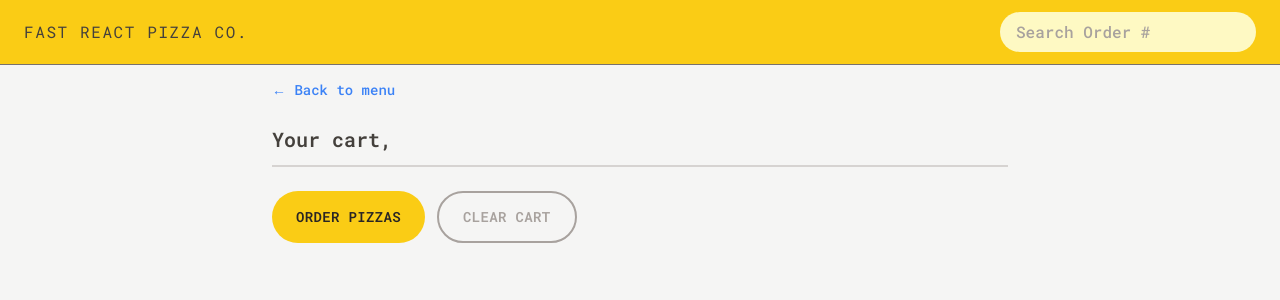
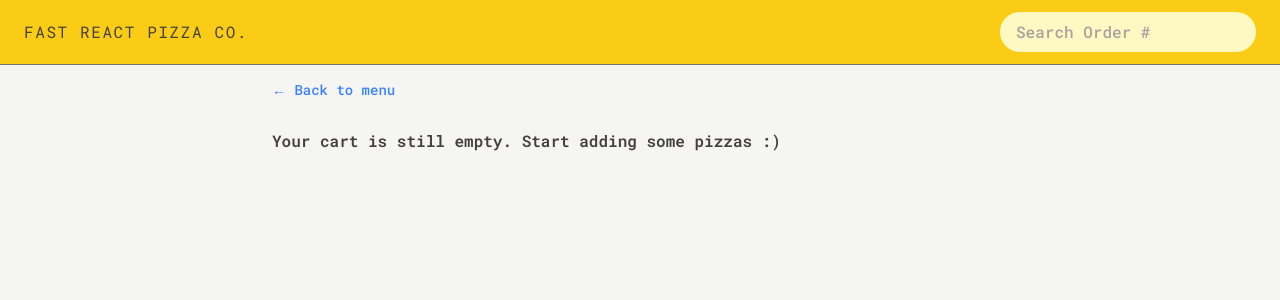
Before and after one commit to DevMasen/fast-react-pizza, a React (Vite) app: page /cart in a window 1280 px wide. Shown: the top 300 px of the page. Built offline with nearby package versions, Linux system fonts and the light colour scheme.

Commit message:
E318: feat: Building the cart page

```diff
--- a/src/features/cart/Cart.jsx
+++ b/src/features/cart/Cart.jsx
@@ -1,14 +1,19 @@
 import { useDispatch, useSelector } from 'react-redux';
 //////////////////////////////////////////
+import { clearCart, getCart } from './cartSlice';
+import { getUsername } from '../user/userSlice';
+////////////////////////////////////////////////
 import Button from '../../ui/Button';
 import LinkButton from '../../ui/LinkButton';
 import CartItem from './CartItem';
-import { clearCart } from './cartSlice';
+import EmptyCart from './EmptyCart';
 //////////////////////////////////
 function Cart() {
-  const { cart } = useSelector((store) => store.cart);
+  const username = useSelector(getUsername);
+  const cart = useSelector(getCart);
   const dispatch = useDispatch();
-  const { username } = useSelector((store) => store.user);
+
+  if (!cart.length) return <EmptyCart />;
 
   return (
     <div className="px-4 py-3">
--- a/src/features/cart/EmptyCart.jsx
+++ b/src/features/cart/EmptyCart.jsx
@@ -1,11 +1,9 @@
-import { Link } from 'react-router-dom';
-
+import LinkButton from '../../ui/LinkButton';
 function EmptyCart() {
   return (
-    <div>
-      <Link to="/menu">&larr; Back to menu</Link>
-
-      <p>Your cart is still empty. Start adding some pizzas :)</p>
+    <div className="px-4 py-3">
+      <LinkButton to="/menu">&larr; Back to menu</LinkButton>
+      <p className="mt-7 font-semibold">Your cart is still empty. Start adding some pizzas :)</p>
     </div>
   );
 }
--- a/src/features/cart/cartSlice.js
+++ b/src/features/cart/cartSlice.js
@@ -40,7 +40,9 @@ export const { addItem, deleteItem, increaseItemQuantity, decreaseItemQuantity,
 
 export default cartSlice.reducer;
 
-// Calculating Derived States : alternative: "reselect" library
+// Selector Functions : alternative: "reselect" library
+export const getCart = (store) => store.cart.cart;
+
 export const getTotalCartQuantity = (store) =>
   store.cart.cart.reduce((sum, item) => sum + item.quantity, 0);
 
--- a/src/features/order/CreateOrder.jsx
+++ b/src/features/order/CreateOrder.jsx
@@ -1,40 +1,19 @@
+import { Form, redirect, useActionData, useNavigation } from 'react-router';
+import { useSelector } from 'react-redux';
+/////////////////////////////////
+import { getUsername } from '../user/userSlice';
+//////////////////////////////////////////////////
 import { createOrder } from '../../services/apiRestaurant';
-/////////////////////////////////
-import { Form, redirect, useActionData, useNavigation } from 'react-router';
-
+///////////////////////////////////////////////////////////
 import Button from '../../ui/Button';
-import { useSelector } from 'react-redux';
-
+import { getCart } from '../cart/cartSlice';
+//////////////////////////////////////
 const isValidPhone = (str) =>
   /^\+?\d{1,4}?[-.\s]?\(?\d{1,3}?\)?[-.\s]?\d{1,4}[-.\s]?\d{1,4}[-.\s]?\d{1,9}$/.test(str);
 
-const fakeCart = [
-  {
-    pizzaId: 12,
-    name: 'Mediterranean',
-    quantity: 2,
-    unitPrice: 16,
-    totalPrice: 32,
-  },
-  {
-    pizzaId: 6,
-    name: 'Vegetale',
-    quantity: 1,
-    unitPrice: 13,
-    totalPrice: 13,
-  },
-  {
-    pizzaId: 11,
-    name: 'Spinach and Mushroom',
-    quantity: 1,
-    unitPrice: 15,
-    totalPrice: 15,
-  },
-];
-
 function CreateOrder() {
-  const cart = fakeCart;
-  const { username } = useSelector((store) => store.user);
+  const cart = useSelector(getCart);
+  const username = useSelector(getUsername);
 
   const errors = useActionData();
   const navigation = useNavigation();
--- a/src/features/user/Username.jsx
+++ b/src/features/user/Username.jsx
@@ -1,7 +1,8 @@
 import { useSelector } from 'react-redux';
+import { getUsername } from './userSlice';
 
 function Username() {
-  const { username } = useSelector((store) => store.user);
+  const username = useSelector(getUsername);
 
   if (!username) return null;
 
--- a/src/features/user/userSlice.js
+++ b/src/features/user/userSlice.js
@@ -15,6 +15,9 @@ const userSlice = createSlice({
 export const { updateName } = userSlice.actions;
 
 export default userSlice.reducer;
+
+// Selector Functions:
+export const getUsername = (store) => store.user.username;
 
 /*
 import { getAddress } from "../../services/apiGeocoding";
```
